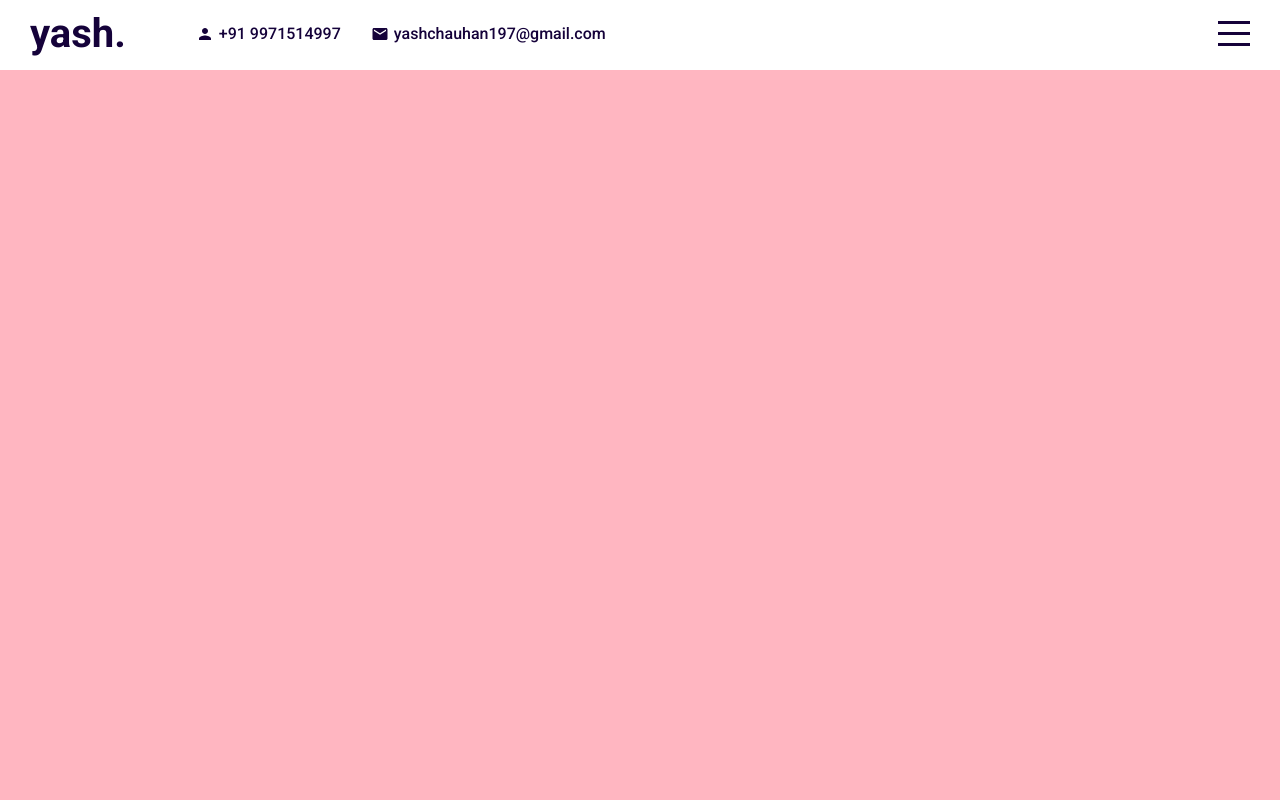
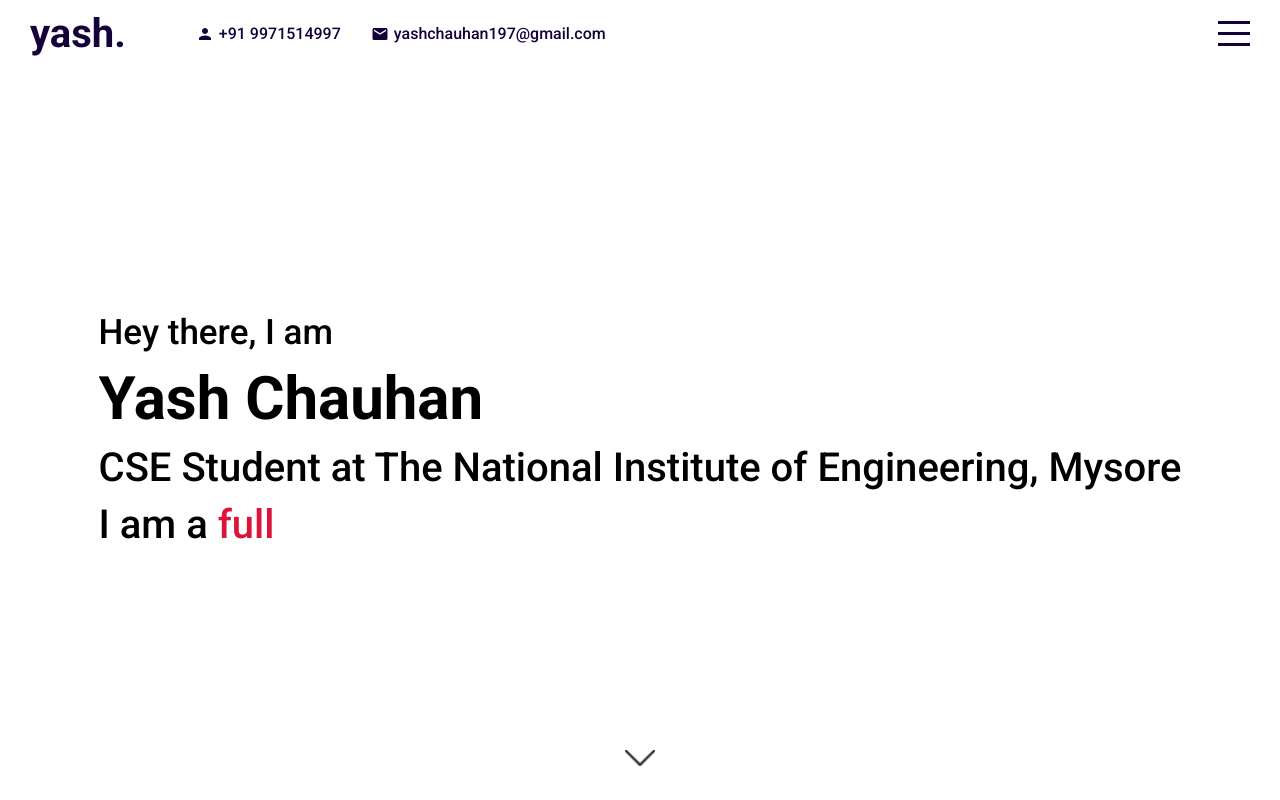
Before and after one commit to yash3001/yash30, a React (Create React App) app: page / in a window 1280 px wide. Built offline with nearby package versions, Linux system fonts and the light colour scheme.

Commit message:
home page almost complete

```diff
--- a/package.json
+++ b/package.json
@@ -8,6 +8,7 @@
     "@testing-library/jest-dom": "^5.11.4",
     "@testing-library/react": "^11.1.0",
     "@testing-library/user-event": "^12.1.10",
+    "ityped": "^1.0.3",
     "react": "^17.0.2",
     "react-dom": "^17.0.2",
     "react-scripts": "4.0.3",
--- a/src/components/Intro/Intro.jsx
+++ b/src/components/Intro/Intro.jsx
@@ -1,10 +1,42 @@
 import "./intro.scss";
+import { init } from "ityped";
+import { useEffect, useRef } from "react";
 
 export default function Intro({ menuOpen, setMenuOpen }) {
+  const textRef = useRef();
+
+  useEffect(() => {
+    init(textRef.current, {
+      showCursor: true,
+      strings: [
+        "competitive programmer.",
+        "full stack developer.",
+        "python developer.",
+        "gnu/linux enthusiast.",
+        "content creator.",
+        "valorant player.",
+      ],
+    });
+  }, []);
+
   function check() {
     if (menuOpen) {
       setMenuOpen(false);
     }
   }
-  return <div className="intro" id="intro" onClick={check}></div>;
+  return (
+    <div className="intro" id="intro" onClick={check}>
+      <div className="wrapper">
+        <h2>Hey there, I am</h2>
+        <h1>Yash Chauhan</h1>
+        <h3>CSE Student at The National Institute of Engineering, Mysore</h3>
+        <h3>
+          I am a <span ref={textRef}></span>
+        </h3>
+      </div>
+      <a href="#portfolio">
+        <img src="assets/down_arrow.png" alt="" />
+      </a>
+    </div>
+  );
 }
--- a/src/components/Intro/intro.scss
+++ b/src/components/Intro/intro.scss
@@ -1,3 +1,64 @@
 .intro {
-  background-color: lightpink;
+  background-color: white;
+  display: flex;
+  justify-content: space-around;
+  position: relative;
+
+  .wrapper {
+    height: 100%;
+    display: flex;
+    flex-direction: column;
+    justify-content: center;
+
+    h1 {
+      font-size: 60px;
+      margin-bottom: 10px;
+    }
+    h2 {
+      font-size: 35px;
+      margin-bottom: 10px;
+      font-weight: 500;
+    }
+    h3 {
+      font-size: 40px;
+      font-weight: 500;
+      margin-bottom: 10px;
+
+      span {
+        font-size: inherit;
+        color: crimson;
+      }
+
+      .ityped-cursor {
+        animation: blink 1s infinite;
+      }
+
+      @keyframes blink {
+        50% {
+          opacity: 0;
+        }
+        100% {
+          opacity: 1;
+        }
+      }
+    }
+  }
+
+  a {
+    position: absolute;
+    bottom: 30px;
+    img {
+      width: 30px;
+      animation: arrowBlink 2s infinite;
+    }
+
+    @keyframes arrowBlink {
+      50% {
+        opacity: 0;
+      }
+      100% {
+        opacity: 1;
+      }
+    }
+  }
 }
```
Also changed, not shown: public/assets/down_arrow.png (added), 1 other file (tests, documents, lock files or other folders).
